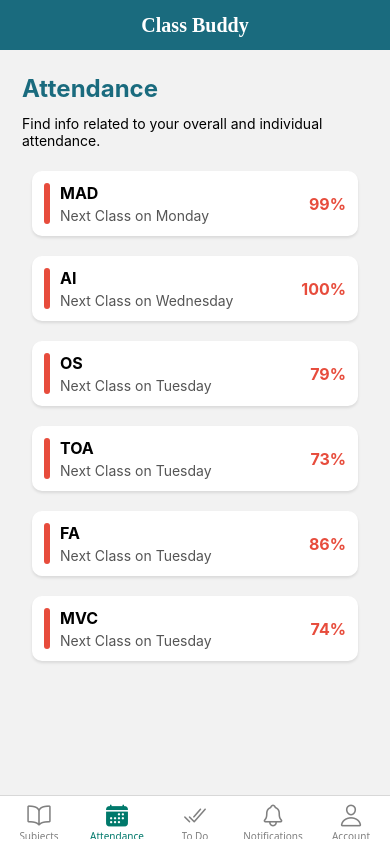
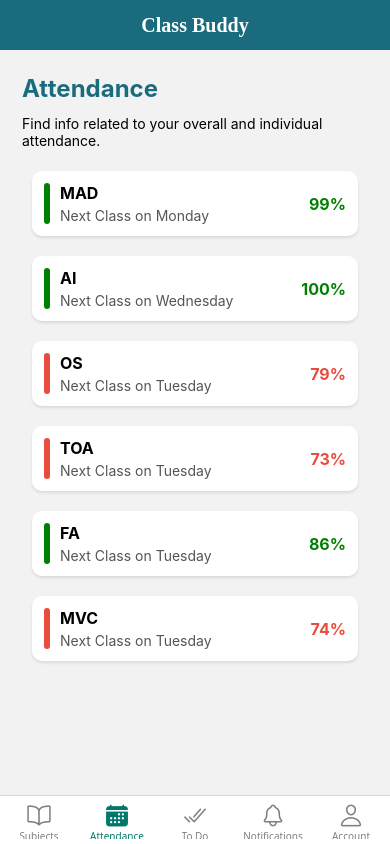
Before and after one commit to junaid4231/Class-Buddy, a React Native app: screen /Attendance in a window 390 px wide. Built offline with nearby package versions, Linux system fonts and the light colour scheme.

Commit message:
Conditional rendering on attendance

```diff
--- a/Components/AttendanceCard.tsx
+++ b/Components/AttendanceCard.tsx
@@ -12,15 +12,29 @@ const AttendanceCard: React.FC<AttendanceCardProps> = ({
   subtitle,
   percentage,
 }) => {
+  // Extract the numeric part from the string and convert to number
+  const numericPercentage = parseInt(percentage.replace('%', ''), 10);
+
   return (
     <View style={styles.card}>
-      <View style={styles.leftBar} />
+      <View
+        style={[
+          styles.leftBar,
+          numericPercentage >= 80 && {backgroundColor: 'green'},
+        ]}
+      />
       <View style={styles.cardContent}>
         <View style={styles.textSection}>
           <Text style={styles.title}>{title}</Text>
           <Text style={styles.subtitle}>{subtitle}</Text>
         </View>
-        <Text style={styles.percentage}>{percentage}</Text>
+        <Text
+          style={[
+            styles.percentage,
+            numericPercentage >= 80 && {color: 'green'},
+          ]}>
+          {percentage}
+        </Text>
       </View>
     </View>
   );
```
